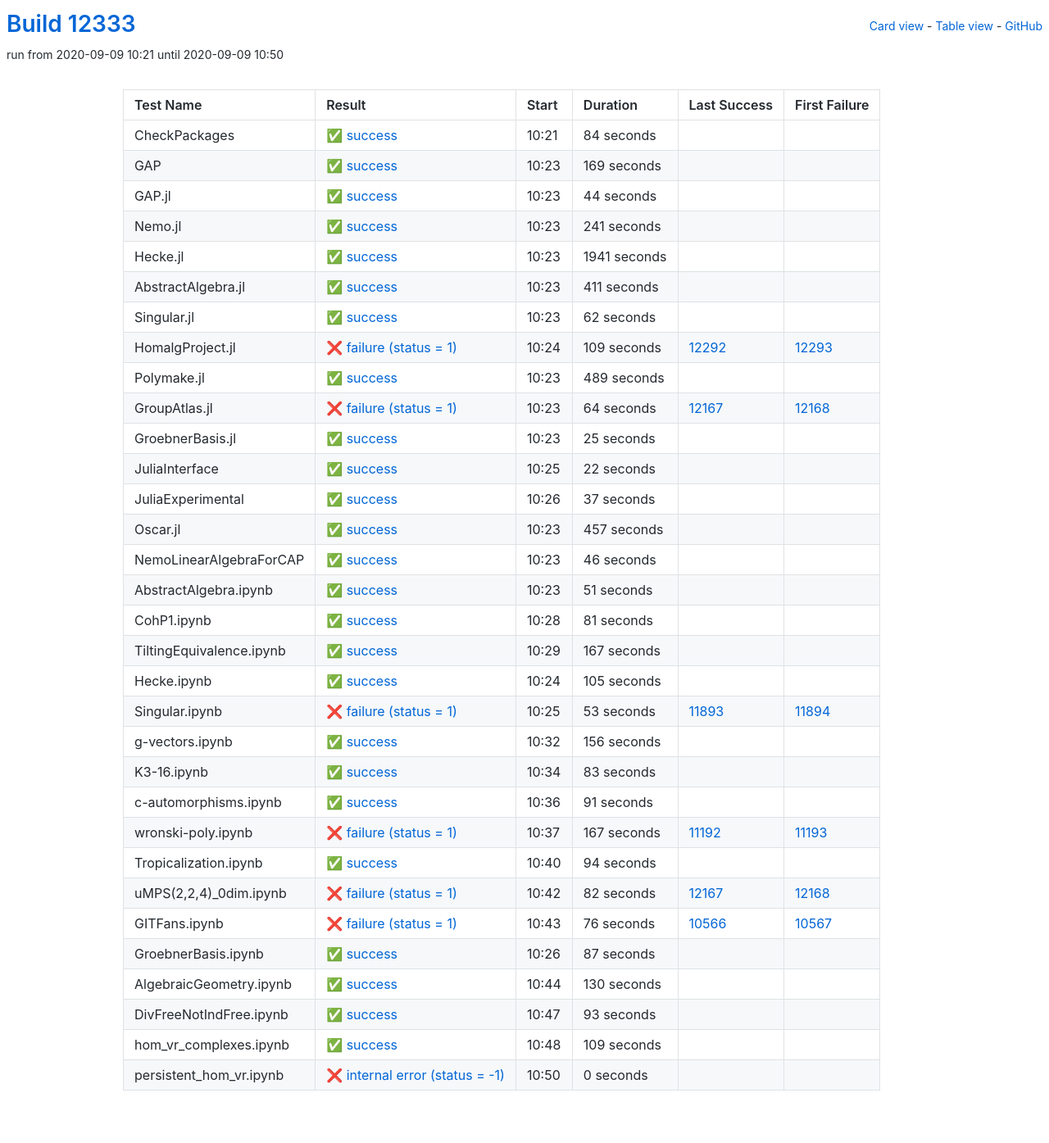
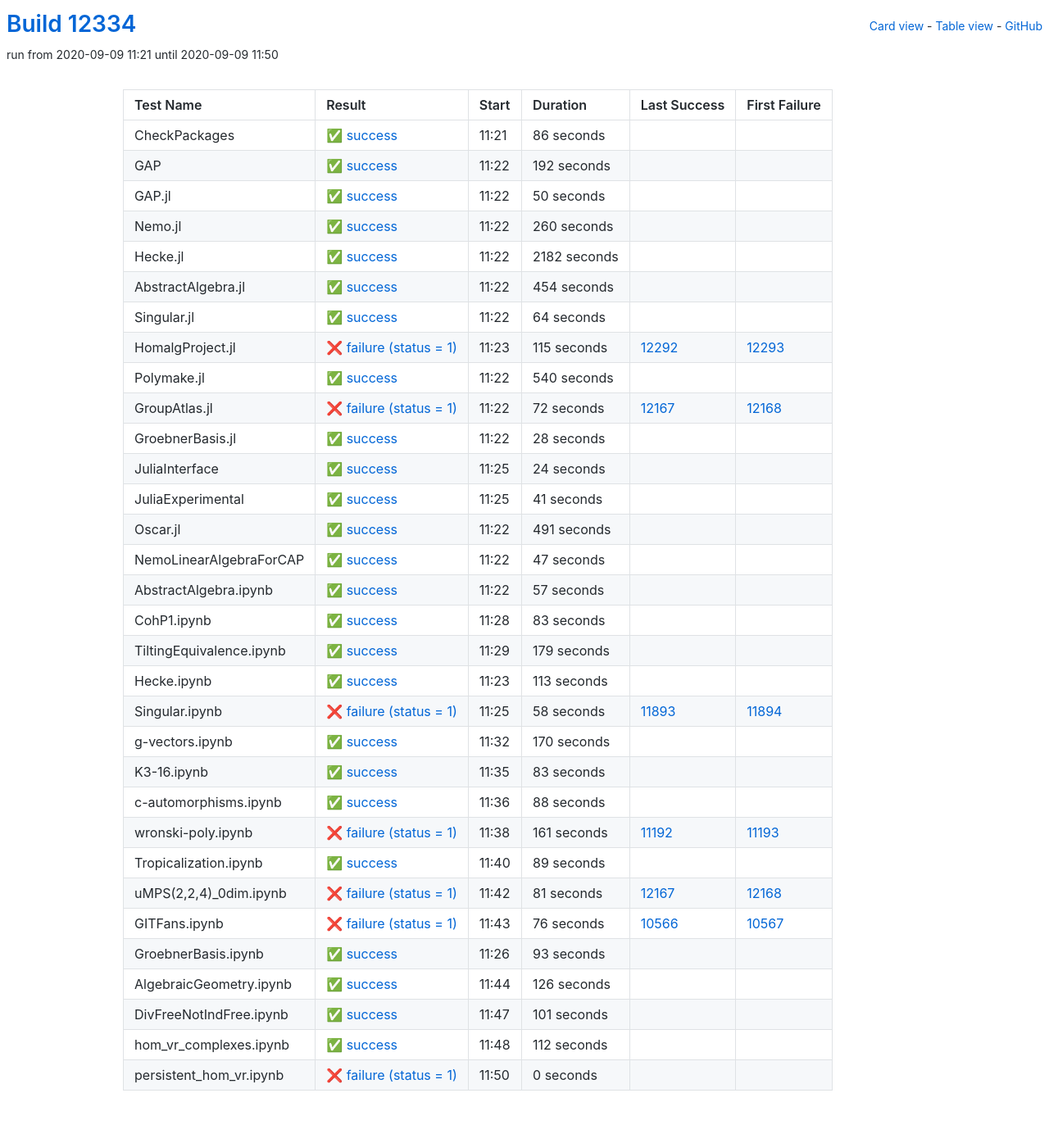
Before and after one commit to oscar-system/oscar-ci-status, a Jekyll site: the page built from table.html, in a window 1280 px wide. Shown: the whole page at 82% size. Built offline with Jekyll 4.4.1, drawn with Linux system fonts in a browser that asks for light colours.

Commit message:
Build #12334

```diff
--- a/_data/ci.yml
+++ b/_data/ci.yml
@@ -1,6 +1,6 @@
 ---
-build: 12333
-build_url: https://oscarci.mathematik.uni-kl.de/job/oscar/12333/
+build: 12334
+build_url: https://oscarci.mathematik.uni-kl.de/job/oscar/12334/
 job: oscar
 organization: oscar-system
 repo: oscar-ci-status
@@ -8,260 +8,260 @@ repourl: https://github.com/oscar-system/oscar-ci-status
 tests:
 - name: CheckPackages
   id: checkpackages
-  log: https://oscarci.mathematik.uni-kl.de/job/oscar/12333/artifact/logs/build-12333/CheckPackages.log
-  start: 2020-09-09 10:21
+  log: https://oscarci.mathematik.uni-kl.de/job/oscar/12334/artifact/logs/build-12334/CheckPackages.log
+  start: 2020-09-09 11:21
   success: true
   exitcode: 0
   status: success
-  duration: 84
+  duration: 86
   last_success: false
   last_success_url:
   first_failure: false
   first_failure_url:
 - name: GAP
   id: gap
-  log: https://oscarci.mathematik.uni-kl.de/job/oscar/12333/artifact/logs/build-12333/GAP.log
-  start: 2020-09-09 10:23
+  log: https://oscarci.mathematik.uni-kl.de/job/oscar/12334/artifact/logs/build-12334/GAP.log
+  start: 2020-09-09 11:22
   success: true
   exitcode: 0
   status: success
-  duration: 169
+  duration: 192
   last_success: false
   last_success_url:
   first_failure: false
   first_failure_url:
 - name: GAP.jl
   id: gap-jl
-  log: https://oscarci.mathematik.uni-kl.de/job/oscar/12333/artifact/logs/build-12333/GAP.jl.log
-  start: 2020-09-09 10:23
+  log: https://oscarci.mathematik.uni-kl.de/job/oscar/12334/artifact/logs/build-12334/GAP.jl.log
+  start: 2020-09-09 11:22
   success: true
   exitcode: 0
   status: success
-  duration: 44
+  duration: 50
   last_success: false
   last_success_url:
   first_failure: false
   first_failure_url:
 - name: Nemo.jl
   id: nemo-jl
-  log: https://oscarci.mathematik.uni-kl.de/job/oscar/12333/artifact/logs/build-12333/Nemo.jl.log
-  start: 2020-09-09 10:23
+  log: https://oscarci.mathematik.uni-kl.de/job/oscar/12334/artifact/logs/build-12334/Nemo.jl.log
+  start: 2020-09-09 11:22
   success: true
   exitcode: 0
   status: success
-  duration: 241
+  duration: 260
   last_success: false
   last_success_url:
   first_failure: false
   first_failure_url:
 - name: Hecke.jl
   id: hecke-jl
-  log: https://oscarci.mathematik.uni-kl.de/job/oscar/12333/artifact/logs/build-12333/Hecke.jl.log
-  start: 2020-09-09 10:23
+  log: https://oscarci.mathematik.uni-kl.de/job/oscar/12334/artifact/logs/build-12334/Hecke.jl.log
+  start: 2020-09-09 11:22
   success: true
   exitcode: 0
   status: success
-  duration: 1941
+  duration: 2182
   last_success: false
   last_success_url:
   first_failure: false
   first_failure_url:
 - name: AbstractAlgebra.jl
   id: abstractalgebra-jl
-  log: https://oscarci.mathematik.uni-kl.de/job/oscar/12333/artifact/logs/build-12333/AbstractAlgebra.jl.log
-  start: 2020-09-09 10:23
+  log: https://oscarci.mathematik.uni-kl.de/job/oscar/12334/artifact/logs/build-12334/AbstractAlgebra.jl.log
+  start: 2020-09-09 11:22
   success: true
   exitcode: 0
   status: success
-  duration: 411
+  duration: 454
   last_success: false
   last_success_url:
   first_failure: false
   first_failure_url:
 - name: Singular.jl
   id: singular-jl
-  log: https://oscarci.mathematik.uni-kl.de/job/oscar/12333/artifact/logs/build-12333/Singular.jl.log
-  start: 2020-09-09 10:23
+  log: https://oscarci.mathematik.uni-kl.de/job/oscar/12334/artifact/logs/build-12334/Singular.jl.log
+  start: 2020-09-09 11:22
   success: true
   exitcode: 0
   status: success
-  duration: 62
+  duration: 64
   last_success: false
   last_success_url:
   first_failure: false
   first_failure_url:
 - name: HomalgProject.jl
   id: homalgproject-jl
-  log: https://oscarci.mathematik.uni-kl.de/job/oscar/12333/artifact/logs/build-12333/HomalgProject.jl.log
-  start: 2020-09-09 10:24
+  log: https://oscarci.mathematik.uni-kl.de/job/oscar/12334/artifact/logs/build-12334/HomalgProject.jl.log
+  start: 2020-09-09 11:23
   success: false
   exitcode: 1
   status: failure
-  duration: 109
+  duration: 115
   last_success: 12292
   last_success_url: https://oscarci.mathematik.uni-kl.de/job/oscar/12292/
   first_failure: 12293
   first_failure_url: https://oscarci.mathematik.uni-kl.de/job/oscar/12293/
 - name: Polymake.jl
   id: polymake-jl
-  log: https://oscarci.mathematik.uni-kl.de/job/oscar/12333/artifact/logs/build-12333/Polymake.jl.log
-  start: 2020-09-09 10:23
+  log: https://oscarci.mathematik.uni-kl.de/job/oscar/12334/artifact/logs/build-12334/Polymake.jl.log
+  start: 2020-09-09 11:22
   success: true
   exitcode: 0
   status: success
-  duration: 489
+  duration: 540
   last_success: false
   last_success_url:
   first_failure: false
   first_failure_url:
 - name: GroupAtlas.jl
   id: groupatlas-jl
-  log: https://oscarci.mathematik.uni-kl.de/job/oscar/12333/artifact/logs/build-12333/GroupAtlas.jl.log
-  start: 2020-09-09 10:23
+  log: https://oscarci.mathematik.uni-kl.de/job/oscar/12334/artifact/logs/build-12334/GroupAtlas.jl.log
+  start: 2020-09-09 11:22
   success: false
   exitcode: 1
   status: failure
-  duration: 64
+  duration: 72
   last_success: 12167
   last_success_url: https://oscarci.mathematik.uni-kl.de/job/oscar/12167/
   first_failure: 12168
   first_failure_url: https://oscarci.mathematik.uni-kl.de/job/oscar/12168/
 - name: GroebnerBasis.jl
   id: groebnerbasis-jl
-  log: https://oscarci.mathematik.uni-kl.de/job/oscar/12333/artifact/logs/build-12333/GroebnerBasis.jl.log
-  start: 2020-09-09 10:23
+  log: https://oscarci.mathematik.uni-kl.de/job/oscar/12334/artifact/logs/build-12334/GroebnerBasis.jl.log
+  start: 2020-09-09 11:22
   success: true
   exitcode: 0
   status: success
-  duration: 25
+  duration: 28
   last_success: false
   last_success_url:
   first_failure: false
   first_failure_url:
 - name: JuliaInterface
   id: juliainterface
-  log: https://oscarci.mathematik.uni-kl.de/job/oscar/12333/artifact/logs/build-12333/JuliaInterface.log
-  start: 2020-09-09 10:25
+  log: https://oscarci.mathematik.uni-kl.de/job/oscar/12334/artifact/logs/build-12334/JuliaInterface.log
+  start: 2020-09-09 11:25
   success: true
   exitcode: 0
   status: success
-  duration: 22
+  duration: 24
   last_success: false
   last_success_url:
   first_failure: false
   first_failure_url:
 - name: JuliaExperimental
   id: juliaexperimental
-  log: https://oscarci.mathematik.uni-kl.de/job/oscar/12333/artifact/logs/build-12333/JuliaExperimental.log
-  start: 2020-09-09 10:26
+  log: https://oscarci.mathematik.uni-kl.de/job/oscar/12334/artifact/logs/build-12334/JuliaExperimental.log
+  start: 2020-09-09 11:25
   success: true
   exitcode: 0
   status: success
-  duration: 37
+  duration: 41
   last_success: false
   last_success_url:
   first_failure: false
   first_failure_url:
 - name: Oscar.jl
   id: oscar-jl
-  log: https://oscarci.mathematik.uni-kl.de/job/oscar/12333/artifact/logs/build-12333/Oscar.jl.log
-  start: 2020-09-09 10:23
+  log: https://oscarci.mathematik.uni-kl.de/job/oscar/12334/artifact/logs/build-12334/Oscar.jl.log
+  start: 2020-09-09 11:22
   success: true
   exitcode: 0
   status: success
-  duration: 457
+  duration: 491
   last_success: false
   last_success_url:
   first_failure: false
   first_failure_url:
 - name: NemoLinearAlgebraForCAP
   id: nemolinearalgebraforcap
-  log: https://oscarci.mathematik.uni-kl.de/job/oscar/12333/artifact/logs/build-12333/NemoLinearAlgebraForCAP.log
-  start: 2020-09-09 10:23
+  log: https://oscarci.mathematik.uni-kl.de/job/oscar/12334/artifact/logs/build-12334/NemoLinearAlgebraForCAP.log
+  start: 2020-09-09 11:22
   success: true
   exitcode: 0
   status: success
-  duration: 46
+  duration: 47
   last_success: false
   last_success_url:
   first_failure: false
   first_failure_url:
 - name: AbstractAlgebra.ipynb
   id: abstractalgebra-ipynb
-  log: https://oscarci.mathematik.uni-kl.de/job/oscar/12333/artifact/logs/build-12333/AbstractAlgebra.ipynb.log
-  start: 2020-09-09 10:23
+  log: https://oscarci.mathematik.uni-kl.de/job/oscar/12334/artifact/logs/build-12334/AbstractAlgebra.ipynb.log
+  start: 2020-09-09 11:22
   success: true
   exitcode: 0
   status: success
-  duration: 51
+  duration: 57
   last_success: false
   last_success_url:
   first_failure: false
   first_failure_url:
 - name: CohP1.ipynb
   id: cohp1-ipynb
-  log: https://oscarci.mathematik.uni-kl.de/job/oscar/12333/artifact/logs/build-12333/CohP1.ipynb.log
-  start: 2020-09-09 10:28
+  log: https://oscarci.mathematik.uni-kl.de/job/oscar/12334/artifact/logs/build-12334/CohP1.ipynb.log
+  start: 2020-09-09 11:28
   success: true
   exitcode: 0
   status: success
-  duration: 81
+  duration: 83
   last_success: false
   last_success_url:
   first_failure: false
   first_failure_url:
 - name: TiltingEquivalence.ipynb
   id: tiltingequivalence-ipynb
-  log: https://oscarci.mathematik.uni-kl.de/job/oscar/12333/artifact/logs/build-12333/TiltingEquivalence.ipynb.log
-  start: 2020-09-09 10:29
+  log: https://oscarci.mathematik.uni-kl.de/job/oscar/12334/artifact/logs/build-12334/TiltingEquivalence.ipynb.log
+  start: 2020-09-09 11:29
   success: true
   exitcode: 0
   status: success
-  duration: 167
+  duration: 179
   last_success: false
   last_success_url:
   first_failure: false
   first_failure_url:
 - name: Hecke.ipynb
   id: hecke-ipynb
-  log: https://oscarci.mathematik.uni-kl.de/job/oscar/12333/artifact/logs/build-12333/Hecke.ipynb.log
-  start: 2020-09-09 10:24
+  log: https://oscarci.mathematik.uni-kl.de/job/oscar/12334/artifact/logs/build-12334/Hecke.ipynb.log
+  start: 2020-09-09 11:23
   success: true
   exitcode: 0
   status: success
-  duration: 105
+  duration: 113
   last_success: false
   last_success_url:
   first_failure: false
   first_failure_url:
 - name: Singular.ipynb
   id: singular-ipynb
-  log: https://oscarci.mathematik.uni-kl.de/job/oscar/12333/artifact/logs/build-12333/Singular.ipynb.log
-  start: 2020-09-09 10:25
+  log: https://oscarci.mathematik.uni-kl.de/job/oscar/12334/artifact/logs/build-12334/Singular.ipynb.log
+  start: 2020-09-09 11:25
   success: false
   exitcode: 1
   status: failure
-  duration: 53
+  duration: 58
   last_success: 11893
   last_success_url: https://oscarci.mathematik.uni-kl.de/job/oscar/11893/
   first_failure: 11894
   first_failure_url: https://oscarci.mathematik.uni-kl.de/job/oscar/11894/
 - name: g-vectors.ipynb
   id: g-vectors-ipynb
-  log: https://oscarci.mathematik.uni-kl.de/job/oscar/12333/artifact/logs/build-12333/g-vectors.ipynb.log
-  start: 2020-09-09 10:32
+  log: https://oscarci.mathematik.uni-kl.de/job/oscar/12334/artifact/logs/build-12334/g-vectors.ipynb.log
+  start: 2020-09-09 11:32
   success: true
   exitcode: 0
   status: success
-  duration: 156
+  duration: 170
   last_success: false
   last_success_url:
   first_failure: false
   first_failure_url:
 - name: K3-16.ipynb
   id: k3-16-ipynb
-  log: https://oscarci.mathematik.uni-kl.de/job/oscar/12333/artifact/logs/build-12333/K3-16.ipynb.log
-  start: 2020-09-09 10:34
+  log: https://oscarci.mathematik.uni-kl.de/job/oscar/12334/artifact/logs/build-12334/K3-16.ipynb.log
+  start: 2020-09-09 11:35
   success: true
   exitcode: 0
   status: success
@@ -272,56 +272,56 @@ tests:
   first_failure_url:
 - name: c-automorphisms.ipynb
   id: c-automorphisms-ipynb
-  log: https://oscarci.mathematik.uni-kl.de/job/oscar/12333/artifact/logs/build-12333/c-automorphisms.ipynb.log
-  start: 2020-09-09 10:36
+  log: https://oscarci.mathematik.uni-kl.de/job/oscar/12334/artifact/logs/build-12334/c-automorphisms.ipynb.log
+  start: 2020-09-09 11:36
   success: true
   exitcode: 0
   status: success
-  duration: 91
+  duration: 88
   last_success: false
   last_success_url:
   first_failure: false
   first_failure_url:
 - name: wronski-poly.ipynb
   id: wronski-poly-ipynb
-  log: https://oscarci.mathematik.uni-kl.de/job/oscar/12333/artifact/logs/build-12333/wronski-poly.ipynb.log
-  start: 2020-09-09 10:37
+  log: https://oscarci.mathematik.uni-kl.de/job/oscar/12334/artifact/logs/build-12334/wronski-poly.ipynb.log
+  start: 2020-09-09 11:38
   success: false
   exitcode: 1
   status: failure
-  duration: 167
+  duration: 161
   last_success: 11192
   last_success_url: https://oscarci.mathematik.uni-kl.de/job/oscar/11192/
   first_failure: 11193
   first_failure_url: https://oscarci.mathematik.uni-kl.de/job/oscar/11193/
 - name: Tropicalization.ipynb
   id: tropicalization-ipynb
-  log: https://oscarci.mathematik.uni-kl.de/job/oscar/12333/artifact/logs/build-12333/Tropicalization.ipynb.log
-  start: 2020-09-09 10:40
+  log: https://oscarci.mathematik.uni-kl.de/job/oscar/12334/artifact/logs/build-12334/Tropicalization.ipynb.log
+  start: 2020-09-09 11:40
   success: true
   exitcode: 0
   status: success
-  duration: 94
+  duration: 89
   last_success: false
   last_success_url:
   first_failure: false
   first_failure_url:
 - name: uMPS(2,2,4)_0dim.ipynb
   id: umps-2-2-4-0dim-ipynb
-  log: https://oscarci.mathematik.uni-kl.de/job/oscar/12333/artifact/logs/build-12333/uMPS-2-2-4-_0dim.ipynb.log
-  start: 2020-09-09 10:42
+  log: https://oscarci.mathematik.uni-kl.de/job/oscar/12334/artifact/logs/build-12334/uMPS-2-2-4-_0dim.ipynb.log
+  start: 2020-09-09 11:42
   success: false
   exitcode: 1
   status: failure
-  duration: 82
+  duration: 81
   last_success: 12167
   last_success_url: https://oscarci.mathematik.uni-kl.de/job/oscar/12167/
   first_failure: 12168
   first_failure_url: https://oscarci.mathematik.uni-kl.de/job/oscar/12168/
 - name: GITFans.ipynb
   id: gitfans-ipynb
-  log: https://oscarci.mathematik.uni-kl.de/job/oscar/12333/artifact/logs/build-12333/GITFans.ipynb.log
-  start: 2020-09-09 10:43
+  log: https://oscarci.mathematik.uni-kl.de/job/oscar/12334/artifact/logs/build-12334/GITFans.ipynb.log
+  start: 2020-09-09 11:43
   success: false
   exitcode: 1
   status: failure
@@ -332,32 +332,8 @@ tests:
   first_failure_url: https://oscarci.mathematik.uni-kl.de/job/oscar/10567/
 - name: GroebnerBasis.ipynb
   id: groebnerbasis-ipynb
-  log: https://oscarci.mathematik.uni-kl.de/job/oscar/12333/artifact/logs/build-12333/GroebnerBasis.ipynb.log
-  start: 2020-09-09 10:26
-  success: true
-  exitcode: 0
-  status: success
-  duration: 87
-  last_success: false
-  last_success_url:
-  first_failure: false
-  first_failure_url:
-- name: AlgebraicGeometry.ipynb
-  id: algebraicgeometry-ipynb
-  log: https://oscarci.mathematik.uni-kl.de/job/oscar/12333/artifact/logs/build-12333/AlgebraicGeometry.ipynb.log
-  start: 2020-09-09 10:44
-  success: true
-  exitcode: 0
-  status: success
-  duration: 130
-  last_success: false
-  last_success_url:
-  first_failure: false
-  first_failure_url:
-- name: DivFreeNotIndFree.ipynb
-  id: divfreenotindfree-ipynb
-  log: https://oscarci.mathematik.uni-kl.de/job/oscar/12333/artifact/logs/build-12333/DivFreeNotIndFree.ipynb.log
-  start: 2020-09-09 10:47
+  log: https://oscarci.mathematik.uni-kl.de/job/oscar/12334/artifact/logs/build-12334/GroebnerBasis.ipynb.log
+  start: 2020-09-09 11:26
   success: true
   exitcode: 0
   status: success
@@ -366,25 +342,49 @@ tests:
   last_success_url:
   first_failure: false
   first_failure_url:
-- name: hom_vr_complexes.ipynb
-  id: hom-vr-complexes-ipynb
-  log: https://oscarci.mathematik.uni-kl.de/job/oscar/12333/artifact/logs/build-12333/hom_vr_complexes.ipynb.log
-  start: 2020-09-09 10:48
+- name: AlgebraicGeometry.ipynb
+  id: algebraicgeometry-ipynb
+  log: https://oscarci.mathematik.uni-kl.de/job/oscar/12334/artifact/logs/build-12334/AlgebraicGeometry.ipynb.log
+  start: 2020-09-09 11:44
   success: true
   exitcode: 0
   status: success
-  duration: 109
+  duration: 126
+  last_success: false
+  last_success_url:
+  first_failure: false
+  first_failure_url:
+- name: DivFreeNotIndFree.ipynb
+  id: divfreenotindfree-ipynb
+  log: https://oscarci.mathematik.uni-kl.de/job/oscar/12334/artifact/logs/build-12334/DivFreeNotIndFree.ipynb.log
+  start: 2020-09-09 11:47
+  success: true
+  exitcode: 0
+  status: success
+  duration: 101
+  last_success: false
+  last_success_url:
+  first_failure: false
+  first_failure_url:
+- name: hom_vr_complexes.ipynb
+  id: hom-vr-complexes-ipynb
+  log: https://oscarci.mathematik.uni-kl.de/job/oscar/12334/artifact/logs/build-12334/hom_vr_complexes.ipynb.log
+  start: 2020-09-09 11:48
+  success: true
+  exitcode: 0
+  status: success
+  duration: 112
   last_success: false
   last_success_url:
   first_failure: false
   first_failure_url:
 - name: persistent_hom_vr.ipynb
   id: persistent-hom-vr-ipynb
-  log: https://oscarci.mathematik.uni-kl.de/job/oscar/12333/artifact/logs/build-12333/persistent_hom_vr.ipynb.log
-  start: 2020-09-09 10:50
+  log: https://oscarci.mathematik.uni-kl.de/job/oscar/12334/artifact/logs/build-12334/persistent_hom_vr.ipynb.log
+  start: 2020-09-09 11:50
   success: false
-  exitcode: -1
-  status: internal error
+  exitcode: 1
+  status: failure
   duration: 0
   last_success: false
   last_success_url:
```
Also changed, not shown: README.md.
